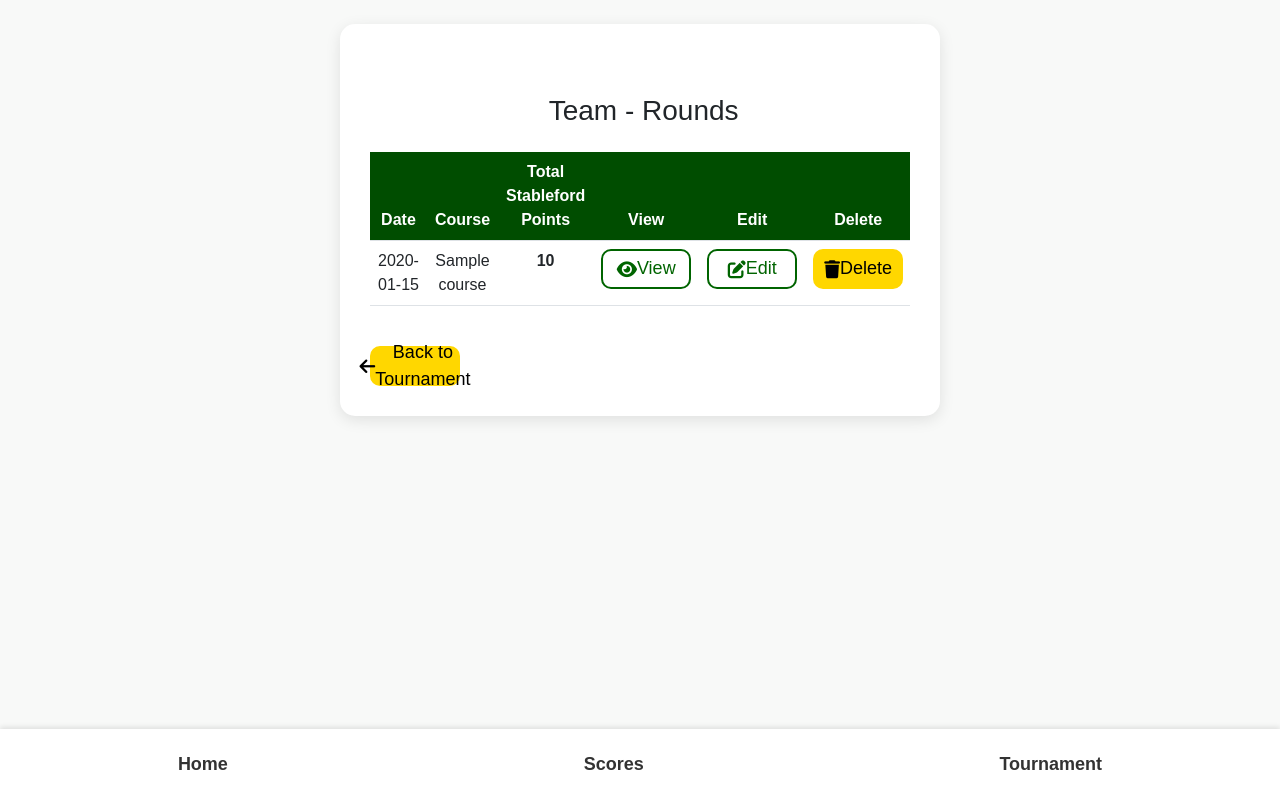
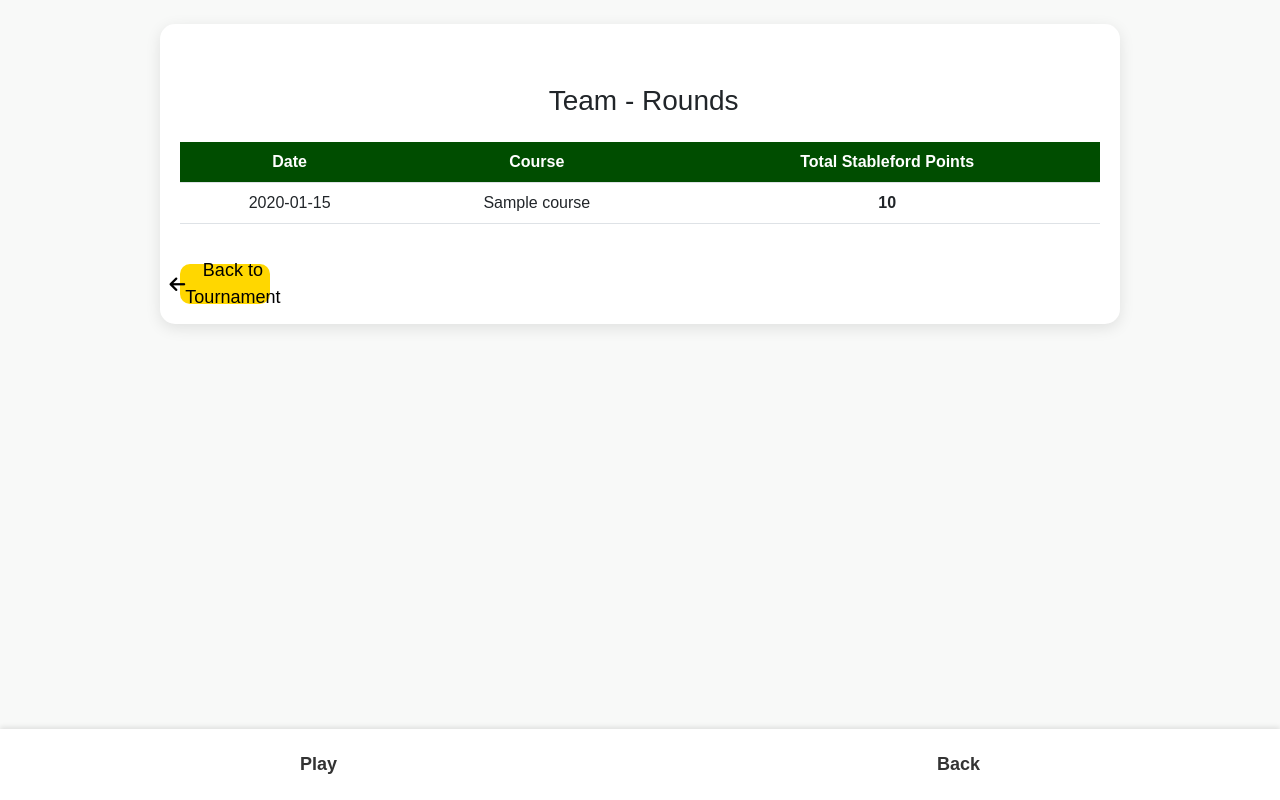
Before and after one commit to kingwalius/golfwebApp, a Flask app: page /team_rounds/1 in a window 1280 px wide. Run offline with Flask 3, Linux system fonts and the light colour scheme; tables that the repository leaves empty hold one stand-in row (values such as "Sample post").

Commit message:
changed UI interface

```diff
--- a/app.py
+++ b/app.py
@@ -1,5 +1,6 @@
 from flask import Flask, render_template, request, redirect, url_for, session
 from flask_sqlalchemy import SQLAlchemy
+from sqlalchemy import func
 from werkzeug.security import generate_password_hash, check_password_hash
 
 import os
@@ -223,17 +224,24 @@ def tournament():
 
 #------------------------------------------------------------------------------------------
 #team rounds view
-@app.route('/team_rounds/<int:team_id>')
+@app.route('/team_rounds/<team_id>')
 def team_rounds(team_id):
-    rounds = (
-        db.session.query(Score.date_played, Course.name, db.func.sum(Score.stableford_points), Score.round_id)
+    # ✅ Fetch list of rounds played by a team
+    team_rounds = (
+        db.session.query(
+            Score.date_played,
+            Course.name,
+            func.sum(Score.stableford_points),
+            Score.round_id
+        )
         .join(Course, Score.course_id == Course.id)
         .filter(Score.team_id == team_id)
-        .group_by(Score.round_id)
+        .group_by(Score.round_id, Score.date_played, Course.name)  # ✅ Fix here
         .order_by(Score.date_played.desc())
         .all()
     )
-    return render_template('team_rounds.html', rounds=rounds)
+
+    return render_template('team_rounds.html', rounds=team_rounds, team_id=team_id)
 
 #------------------------------------------------------------------------------------------
 #edit team round
@@ -362,7 +370,8 @@ def team_round_detail(round_id):
         round_info=round_info,
         holes=holes_data,
         total_strokes=total_strokes,
-        total_stableford=total_points,  # renamed to total_stableford for template consistency
+        total_stableford=total_points,
+        round_id=round_id,
         team_id=round_id  # Enables back button to team rounds
     )
 
--- a/templates/team_rounds.html
+++ b/templates/team_rounds.html
@@ -29,34 +29,14 @@
                     <th>Date</th>
                     <th>Course</th>
                     <th>Total Stableford Points</th>
-                    <th>View</th>
-                    <th>Edit</th>
-                    <th>Delete</th>
                 </tr>
             </thead>
             <tbody>
                 {% for round in rounds %}
-                <tr>
-                    <td>{{ round[0] }}</td>  {# date_played #}
-                    <td>{{ round[1] }}</td>  {# course name #}
-                    <td><strong>{{ round[2] }}</strong></td>  {# total stableford points #}
-                    <td>
-                        <a href="/team_round_detail/{{ round[3] }}" class="btn btn-masters-green-invert btn-sm">
-                            <i class="fas fa-eye"></i> View
-                        </a>
-                    </td>
-                    <td>
-                        <a href="/edit_team_round/{{ round[3] }}" class="btn btn-sm btn-masters-green-invert">
-                            <i class="fas fa-edit"></i> Edit
-                        </a>
-                    </td>
-                    <td>
-                        <form action="/delete_team_round/{{ round[3] }}" method="POST" onsubmit="return confirm('Are you sure you want to delete this round?');">
-                            <button type="submit" class="btn btn-sm btn-masters-gold">
-                                <i class="fas fa-trash"></i> Delete
-                            </button>
-                        </form>
-                    </td>
+                <tr class="clickable-row" data-href="/team_round_detail/{{ round[3] }}">
+                    <td>{{ round[0] }}</td>
+                    <td>{{ round[1] }}</td>
+                    <td><strong>{{ round[2] }}</strong></td>
                 </tr>
                 {% endfor %}
             </tbody>
@@ -71,6 +51,22 @@
 </div>
 
 <script src="https://cdn.jsdelivr.net/npm/bootstrap@5.3.0/dist/js/bootstrap.bundle.min.js"></script>
-{% include 'mobile_nav.html' %}
+<script>
+    document.addEventListener("DOMContentLoaded", function () {
+        document.querySelectorAll(".clickable-row").forEach(row => {
+            row.addEventListener("click", function (e) {
+                if (!e.target.closest("a") && !e.target.closest("button")) {
+                    window.location = this.dataset.href;
+                }
+            });
+        });
+    });
+    </script>
+<nav class="mobile-nav">
+    <ul>
+        <li><a href="/record_score" class="nav-link">Play</a></li>
+        <li><a href="/tournament" class="nav-link">Back</a></li>
+    </ul>
+</nav>
 </body>
 </html>
```
Also changed, not shown: templates/team_round_detail.html (+13 -5 lines).
